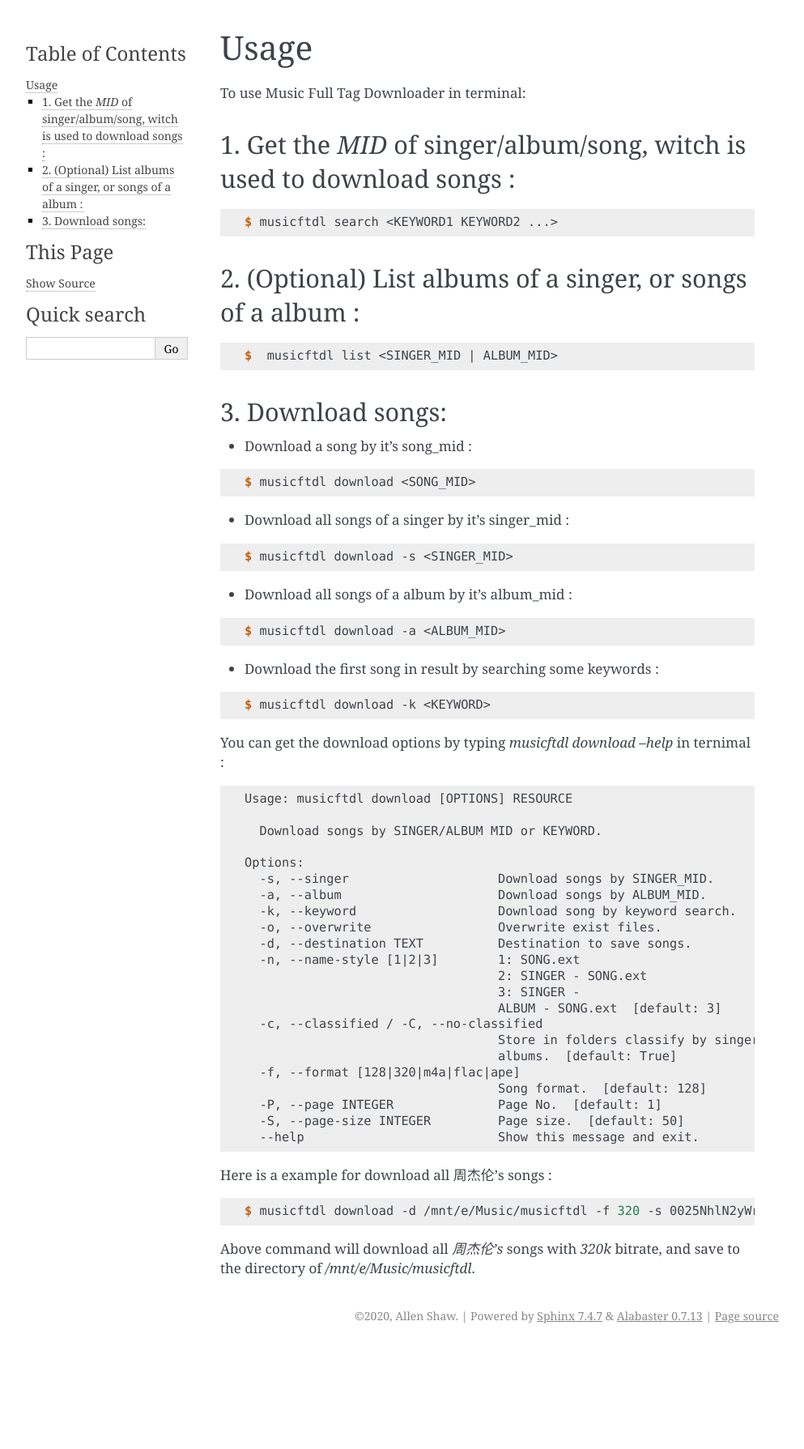
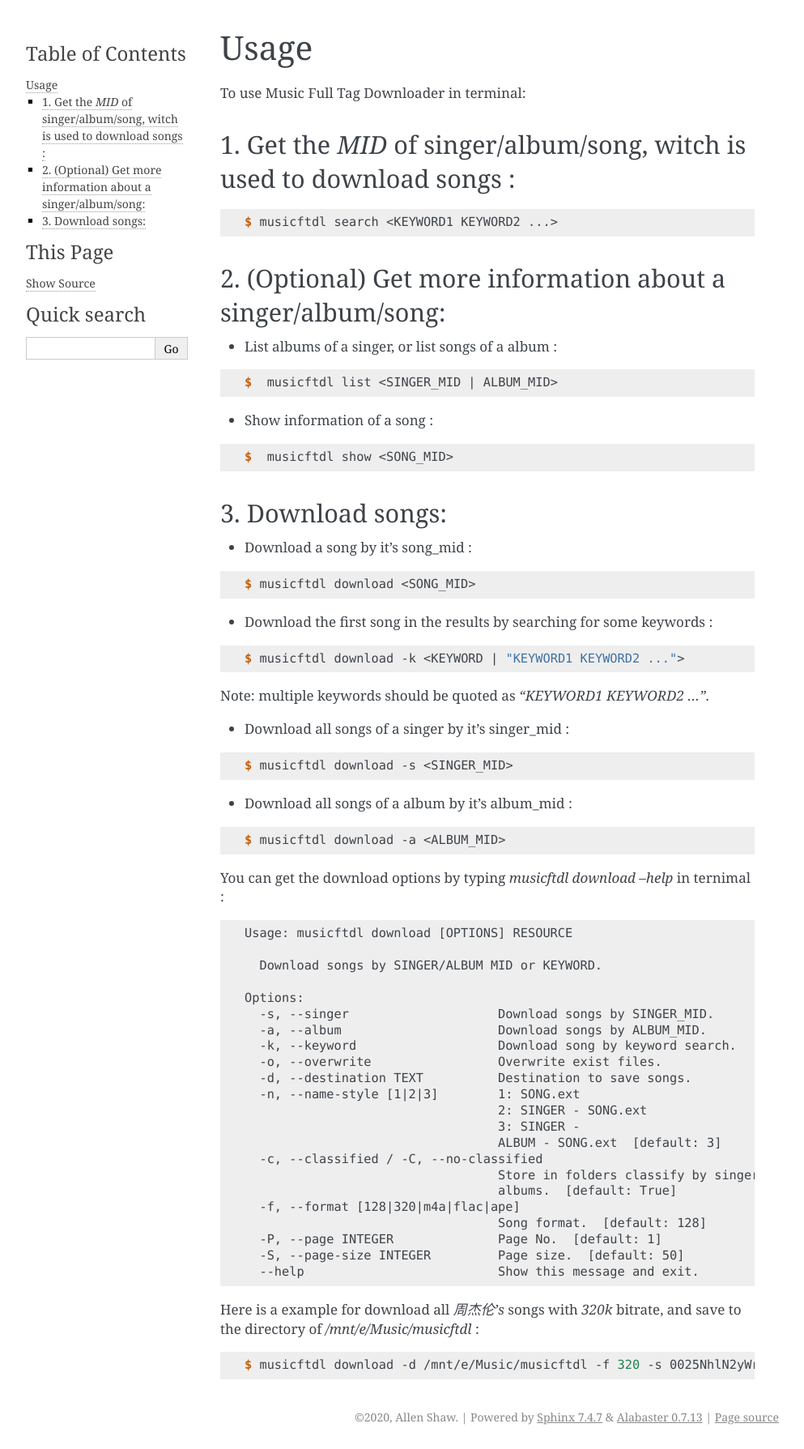
Before and after one commit to lonsty/musicftdl, a Sphinx documentation site: the page built from docs/usage.rst, in a window 1280 px wide. Shown: the whole page at 81% size, without its empty margins (148-1141 px from the left). Built offline with Sphinx 7.4.7, drawn with Linux system fonts in a browser that asks for light colours; before the commit the page ends 1664 px from its top, so only the background shows below that.

Commit message:
docs: update documents

```diff
--- a/README.rst
+++ b/README.rst
@@ -16,7 +16,7 @@ Music Full Tag Downloader
 
 
 
-A CLI tool to download music for Jay Chou and other singers with full song tags.
+A CLI tool to download music of Jay Chou and other singers with full song tags.
 
 
 * Free software: MIT license
--- a/docs/usage.rst
+++ b/docs/usage.rst
@@ -5,18 +5,26 @@ Usage
 To use Music Full Tag Downloader in terminal:
 
 1. Get the `MID` of singer/album/song, witch is used to download songs :
-^^^^^^^^^^^^^^^^^^^^^^^^^^^^^^^^^^^^^^^^^^^^^^^^^^^^^^^^^^^^^^^^^^^^^^^^^^^^
+^^^^^^^^^^^^^^^^^^^^^^^^^^^^^^^^^^^^^^^^^^^^^^^^^^^^^^^^^^^^^^^^^^^^^^^^
 
 .. code-block:: console
 
     $ musicftdl search <KEYWORD1 KEYWORD2 ...>
 
-2. (Optional) List albums of a singer, or songs of a album :
-^^^^^^^^^^^^^^^^^^^^^^^^^^^^^^^^^^^^^^^^^^^^^^^^^^^^^^^^^^^^
+2. (Optional) Get more information about a singer/album/song:
+^^^^^^^^^^^^^^^^^^^^^^^^^^^^^^^^^^^^^^^^^^^^^^^^^^^^^^^^^^^^^
+
+* List albums of a singer, or list songs of a album :
 
 .. code-block:: console
 
     $  musicftdl list <SINGER_MID | ALBUM_MID>
+
+* Show information of a song :
+
+.. code-block:: console
+
+    $  musicftdl show <SONG_MID>
 
 3. Download songs:
 ^^^^^^^^^^^^^^^^^^
@@ -26,6 +34,14 @@ To use Music Full Tag Downloader in terminal:
 .. code-block:: console
 
     $ musicftdl download <SONG_MID>
+
+* Download the first song in the results by searching for some keywords :
+
+.. code-block:: console
+
+    $ musicftdl download -k <KEYWORD | "KEYWORD1 KEYWORD2 ...">
+
+Note: multiple keywords should be quoted as `"KEYWORD1 KEYWORD2 ..."`.
 
 * Download all songs of a singer by it's singer_mid :
 
@@ -38,12 +54,6 @@ To use Music Full Tag Downloader in terminal:
 .. code-block:: console
 
     $ musicftdl download -a <ALBUM_MID>
-
-* Download the first song in result by searching some keywords :
-
-.. code-block:: console
-
-    $ musicftdl download -k <KEYWORD>
 
 You can get the download options by typing `musicftdl download --help` in ternimal :
 
@@ -73,10 +83,8 @@ You can get the download options by typing `musicftdl download --help` in ternim
       --help                          Show this message and exit.
 
 
-Here is a example for download all 周杰伦's songs :
+Here is a example for download all `周杰伦's` songs with `320k` bitrate, and save to the directory of `/mnt/e/Music/musicftdl` :
 
 .. code-block:: console
 
     $ musicftdl download -d /mnt/e/Music/musicftdl -f 320 -s 0025NhlN2yWrP4
-
-Above command will download all `周杰伦's` songs with `320k` bitrate, and save to the directory of `/mnt/e/Music/musicftdl`.
--- a/setup.py
+++ b/setup.py
@@ -31,7 +31,7 @@ setup(
         'Programming Language :: Python :: 3.7',
         'Programming Language :: Python :: 3.8',
     ],
-    description="A CLI tool to download music for Jay Chou and other singers with full song tags.",
+    description="A CLI tool to download music of Jay Chou and other singers with full song tags.",
     entry_points={
         'console_scripts': [
             'musicftdl=musicftdl.cli:cli',
```
Also changed, not shown: 1 other file.
